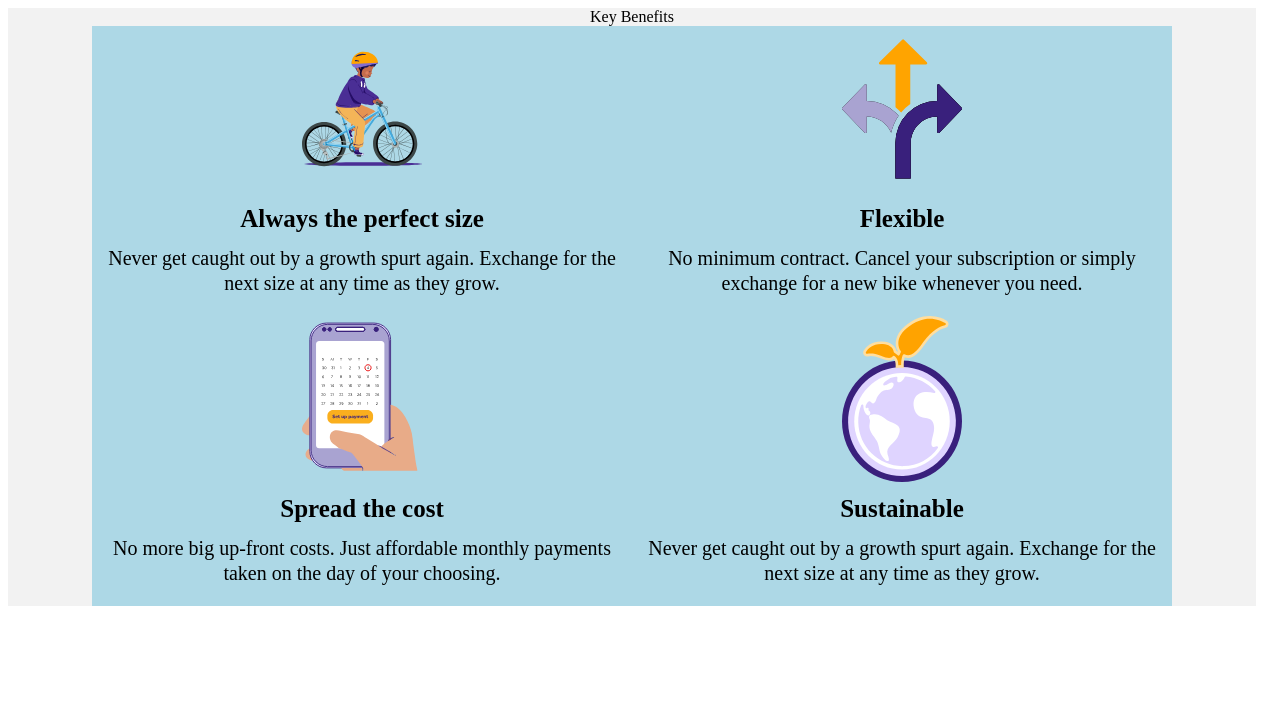
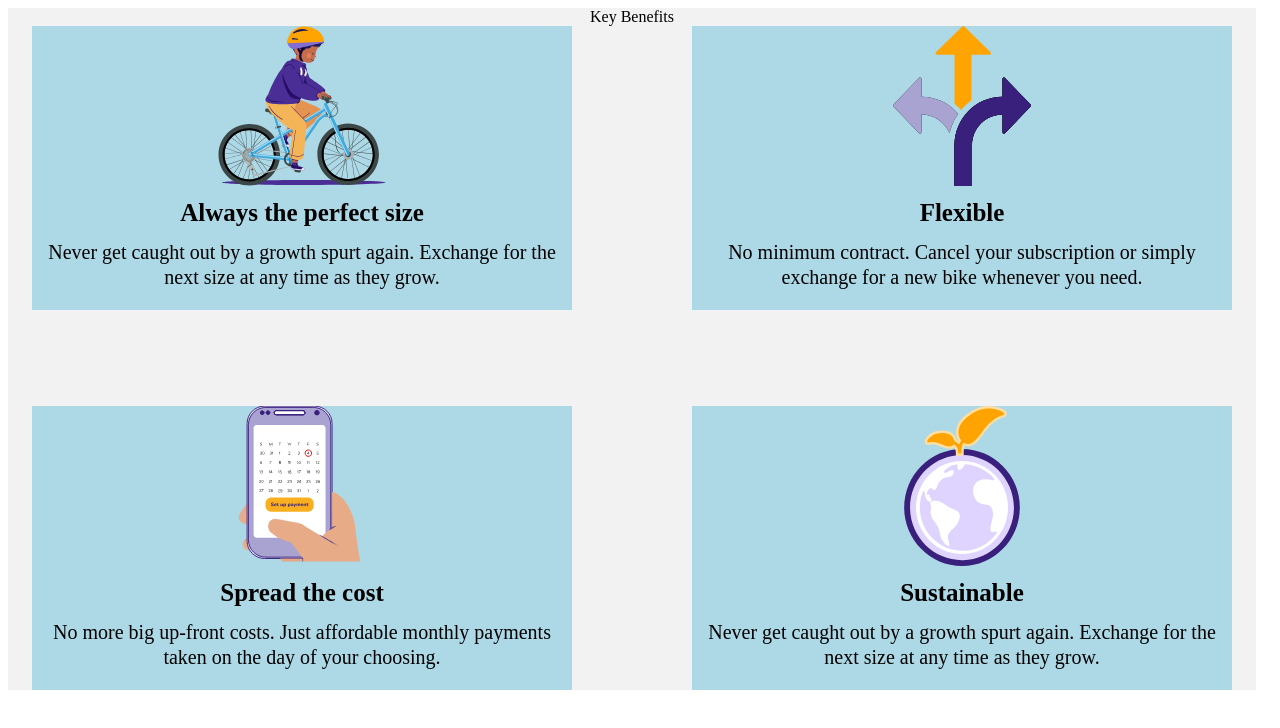
Before and after one commit to bikeclub-caroline/Key_Benefits_Shopify, a plain HTML site: page index.html in a window 1280 px wide. Drawn offline with Linux system fonts and the light colour scheme.

Commit message:
added gaps column and row

```diff
--- a/index.css
+++ b/index.css
@@ -61,7 +61,7 @@ html {
     flex-direction: row;
     flex-wrap: wrap;
     align-items: center;
-    justify-content: center;
+    justify-content: space-between;
   }
 
   .benef-card {
@@ -71,14 +71,17 @@ html {
   }
 
   .svg-wrapper {
-    width: 120px;
-    height: 166px;
+    width: 176px;
+    height: 160px;
   }
 }
 
 /* from small laptops to large screens ___________ */
 
 @media screen and (min-width: 1248px) {
+  div.benef-card:first-child, .benef-card:nth-child(2) {
+    margin-bottom: 96px;
+  }
 
 
 }
```
